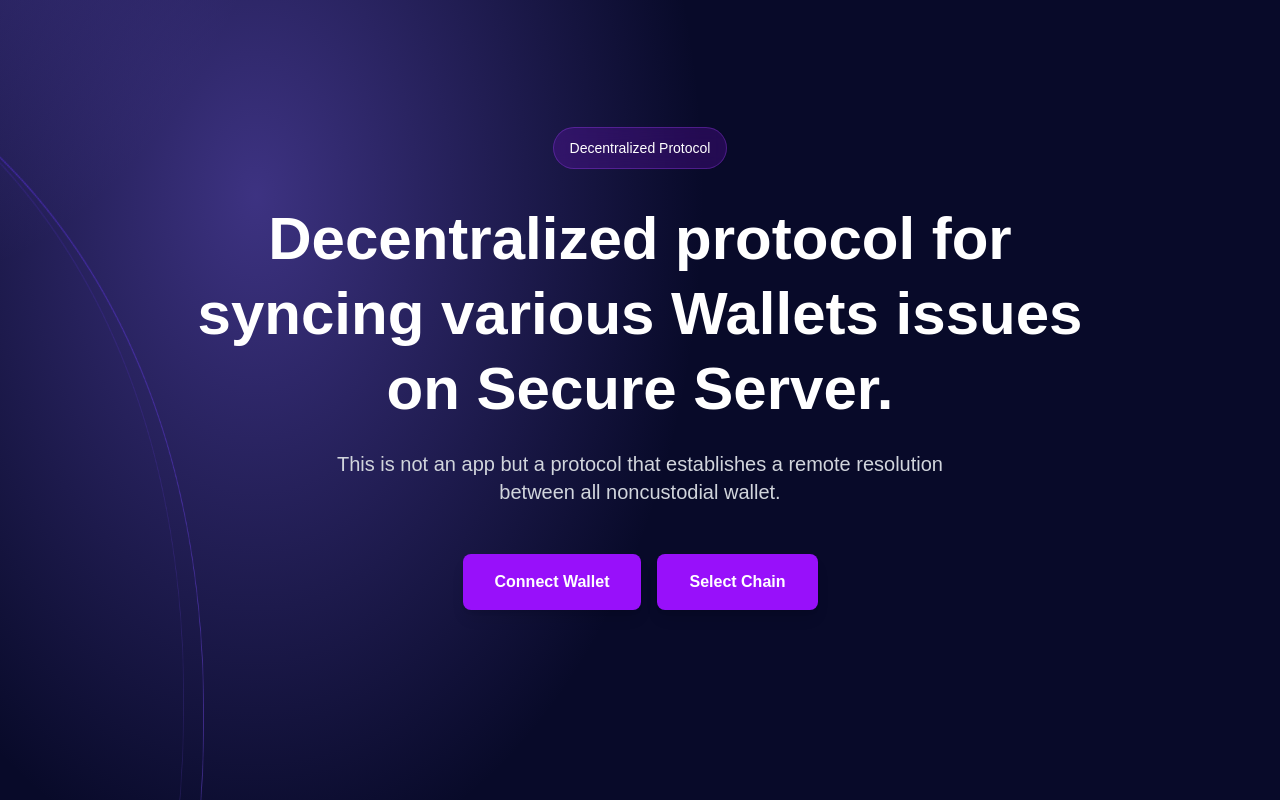
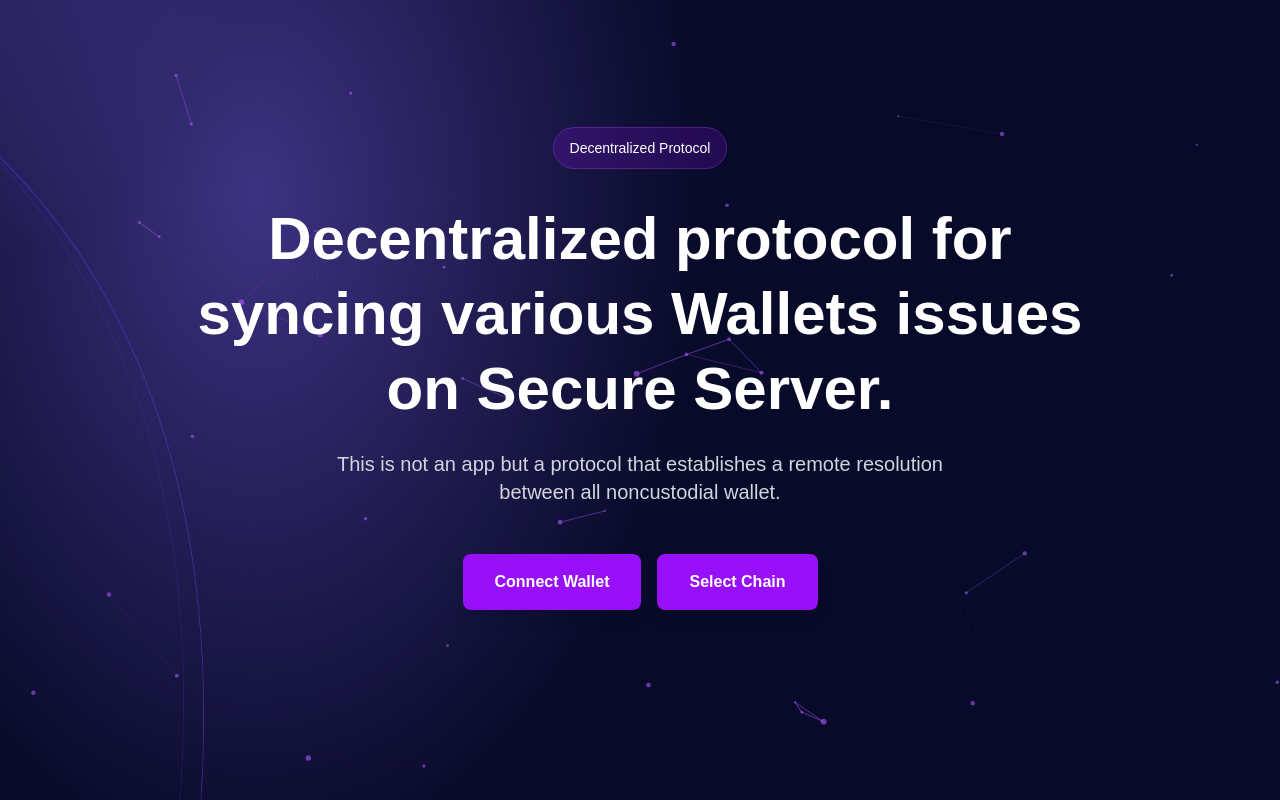
Before and after one commit to paul-archxx/greenhub, a Next.js app: page / in a window 1280 px wide. Shown: the top 800 px of the page. Built offline with nearby package versions, Linux system fonts and the light colour scheme.

Commit message:
no performance issue particles js

```diff
--- a/app/components/ClientWrapper.tsx
+++ b/app/components/ClientWrapper.tsx
@@ -5,6 +5,7 @@
 import SyncTypeCards from "./SyncTypeCards";
 import Footer from "./Footer";
 import Image from "next/image";
+import ParticlesComponent from "./Particles";
 
 const ClientWrapper: React.FC = () => {
   return (
@@ -12,6 +13,7 @@
       className="min-h-screen relative isolate overflow-x-hidden"
       style={{ backgroundColor: "#080a29" }}
     >
+      <ParticlesComponent />
       {/* Left Light Effect */}
       <div
         className="absolute"
--- /dev/null
+++ b/app/components/Particles.tsx
@@ -0,0 +1,108 @@
+"use client";
+
+import React, { useCallback, useEffect, useState } from "react";
+import Particles, { initParticlesEngine } from "@tsparticles/react";
+import type { Container, Engine } from "@tsparticles/engine";
+import { loadSlim } from "@tsparticles/slim";
+
+const ParticlesComponent: React.FC = () => {
+  const [init, setInit] = useState(false);
+
+  // this should be run only once per application lifetime
+  useEffect(() => {
+    initParticlesEngine(async (engine) => {
+      // you can initiate the tsParticles instance (engine) here, adding custom shapes or presets
+      // this loads the tsparticles package bundle, it's the easiest method for getting everything ready
+      // starting from v2 you can add only the features you need reducing the bundle size
+      await loadSlim(engine);
+    }).then(() => {
+      setInit(true);
+    });
+  }, []);
+
+  const particlesLoaded = useCallback(
+    async (container: Container | undefined) => {
+      console.log(container);
+    },
+    []
+  );
+
+  if (!init) {
+    return null;
+  }
+
+  return (
+    <Particles
+      id="tsparticles"
+      particlesLoaded={particlesLoaded}
+      options={{
+        background: {
+          color: {
+            value: "transparent",
+          },
+        },
+        fpsLimit: 60,
+        interactivity: {
+          events: {
+            onClick: {
+              enable: false,
+            },
+            onHover: {
+              enable: true,
+              mode: "repulse",
+            },
+            resize: {
+              enable: true,
+            },
+          },
+          modes: {
+            repulse: {
+              distance: 100,
+              duration: 0.4,
+            },
+          },
+        },
+        particles: {
+          color: {
+            value: "#a855f7",
+          },
+          links: {
+            color: "#a855f7",
+            distance: 120,
+            enable: true,
+            opacity: 0.4,
+            width: 1,
+          },
+          move: {
+            direction: "none",
+            enable: true,
+            outModes: {
+              default: "bounce",
+            },
+            random: false,
+            speed: 1.5,
+            straight: false,
+          },
+          number: {
+            density: {
+              enable: true,
+            },
+            value: 80,
+          },
+          opacity: {
+            value: 0.6,
+          },
+          shape: {
+            type: "circle",
+          },
+          size: {
+            value: { min: 1, max: 3 },
+          },
+        },
+        detectRetina: false,
+      }}
+    />
+  );
+};
+
+export default ParticlesComponent;
--- a/package.json
+++ b/package.json
@@ -9,6 +9,9 @@
     "lint": "next lint"
   },
   "dependencies": {
+    "@tsparticles/engine": "^3.9.0",
+    "@tsparticles/react": "^3.0.0",
+    "@tsparticles/slim": "^3.9.0",
     "lucide-react": "^0.536.0",
     "next": "15.4.5",
     "react": "19.1.0",
```
Also changed, not shown: 1 other file (tests, documents, lock files or other folders).
